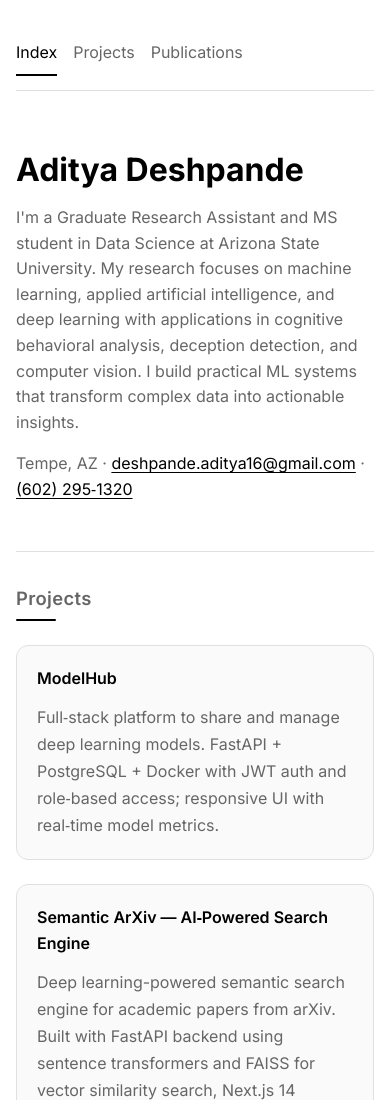
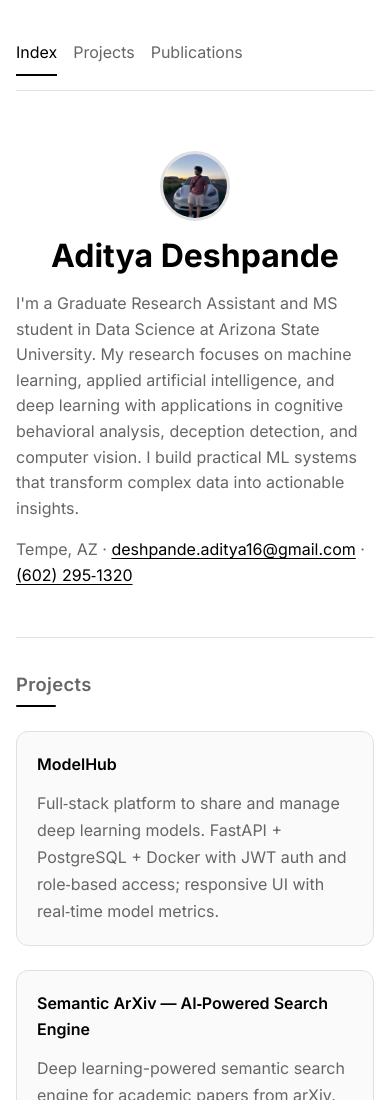
Before and after one commit to spacelord16/spacelord-portfolio, a plain HTML site: page index.html in a window 390 px wide. Shown: the top 1100 px of the page. Drawn offline with Linux system fonts and the light colour scheme; no server answers.

Commit message:
Added circular profile photo beside name with responsive design

```diff
--- a/css/styles.css
+++ b/css/styles.css
@@ -94,14 +94,59 @@ section {
   border-bottom: 1px solid var(--line);
 }
 
+/* Profile Header */
+.profile-header {
+  display: flex;
+  align-items: center;
+  gap: 24px;
+  margin-bottom: 16px;
+}
+
+.profile-photo {
+  width: 80px;
+  height: 80px;
+  border-radius: 50%;
+  border: 3px solid var(--line);
+  object-fit: cover;
+  transition: var(--transition);
+  animation: fadeInUp 0.8s ease-out;
+}
+
+.profile-photo:hover {
+  border-color: var(--fg);
+  transform: scale(1.05);
+}
+
+.profile-info {
+  flex: 1;
+}
+
 /* Enhanced Typography */
 h1 {
   font-size: 2.5rem;
-  margin: 0 0 12px;
+  margin: 0;
   font-weight: 700;
   color: var(--fg);
   line-height: 1.2;
-  animation: fadeInUp 0.8s ease-out;
+  animation: fadeInUp 0.8s ease-out 0.1s both;
+}
+
+/* Mobile responsive profile header */
+@media (max-width: 768px) {
+  .profile-header {
+    flex-direction: column;
+    text-align: center;
+    gap: 16px;
+  }
+
+  .profile-photo {
+    width: 70px;
+    height: 70px;
+  }
+
+  h1 {
+    font-size: 2rem;
+  }
 }
 
 h2 {
--- a/index.html
+++ b/index.html
@@ -21,7 +21,17 @@
       <main>
         <!-- Intro -->
         <section id="intro" aria-labelledby="intro-title">
-          <h1 id="intro-title">Aditya Deshpande</h1>
+          <div class="profile-header">
+            <img
+              src="images/profile-photo.jpg"
+              alt="Aditya Deshpande"
+              class="profile-photo"
+              loading="lazy"
+            />
+            <div class="profile-info">
+              <h1 id="intro-title">Aditya Deshpande</h1>
+            </div>
+          </div>
           <p class="lead">
             I'm a Graduate Research Assistant and MS student in Data Science at
             Arizona State University. My research focuses on machine learning,
```
Also changed, not shown: images/profile-photo.jpg (added), 1 other file.
